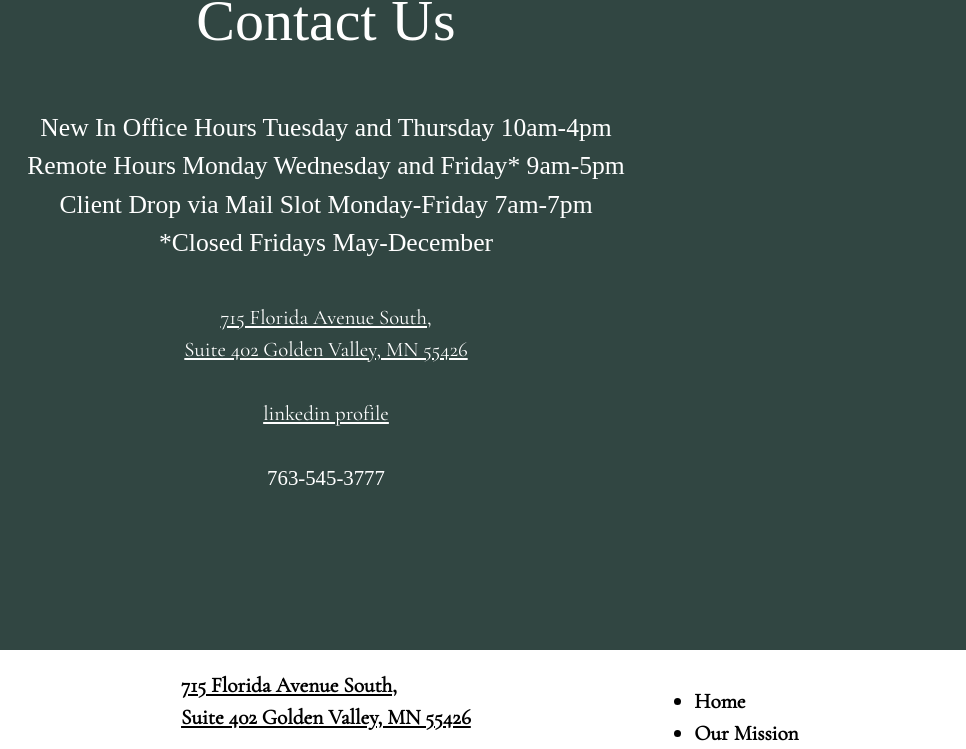
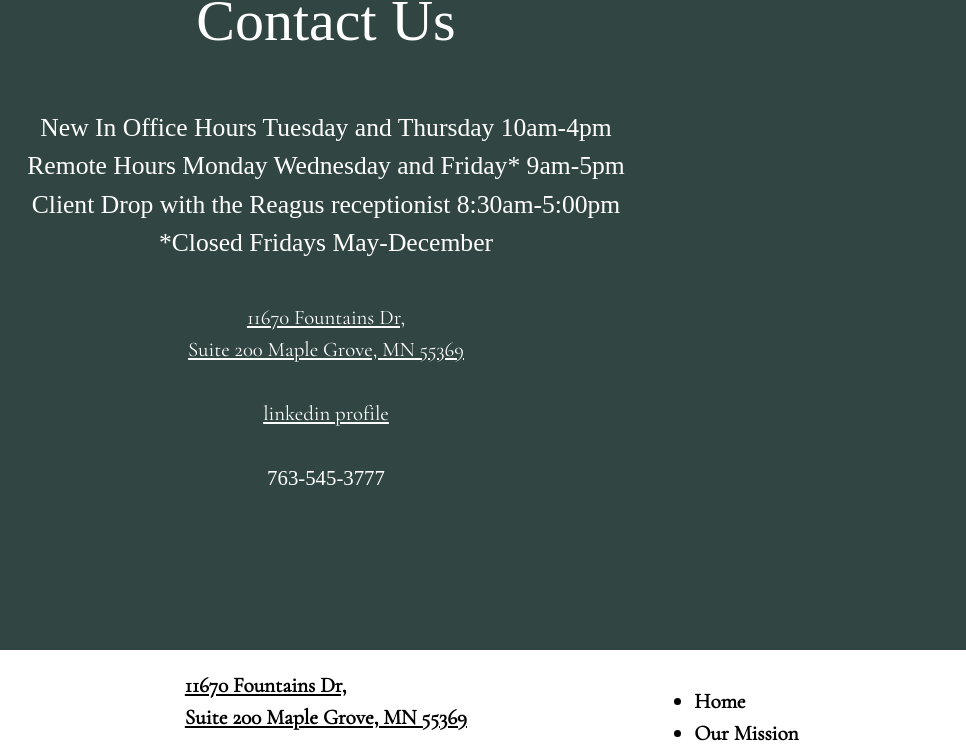
Before and after one commit to Chad-Fox1202/fox_and_fox_website, a plain HTML site: page Contact-Us.html in a window 1280 px wide. Shown: the part 209-958 px from the top of the page, 314-1280 px from the left. Drawn offline with nearby package versions, Linux system fonts and the light colour scheme.

Commit message:
Update Contact-Us.html

```diff
--- a/Contact-Us.html
+++ b/Contact-Us.html
@@ -4,7 +4,7 @@
     <meta charset="UTF-8" />
     <link rel="icon" type="image/svg+xml" href="/vite.svg" />
     <meta name="viewport" content="width=device-width, initial-scale=1.0" />
-    <title>Vite App</title>
+    <title>Fox & Fox LLC</title>
     <link rel="preconnect" href="https://fonts.googleapis.com">
     <link rel="preconnect" href="https://fonts.gstatic.com" crossorigin>
     <link href="https://fonts.googleapis.com/css2?family=Cormorant+Garamond&display=swap" rel="stylesheet">
@@ -41,12 +41,12 @@
         <h6>Contact Us</h6>
         <p class="fs-office">
             New In Office Hours Tuesday and Thursday 10am-4pm<br>
-            Remote Hours Monday Wednesday and Friday* 9am-5pm<br>Client Drop via Mail Slot Monday-Friday 7am-7pm<br>
+            Remote Hours Monday Wednesday and Friday* 9am-5pm<br>Client Drop with the Reagus receptionist 8:30am-5:00pm<br>
             *Closed Fridays May-December<br><br>
         </p>
         <p>
-            <a class="rederict contact" href="https://www.google.com/maps/place/715+Florida+Ave+S+%23402,+Minneapolis,+MN+55426/@44.9732266,-93.3637589,17z/data=!3m1!4b1!4m5!3m4!1s0x52b33494b3d870bd:0xce8f7ea9f3459c7d!8m2!3d44.9732266!4d-93.3615702?hl=en" target="_blank">
-                715 Florida Avenue South,<br>Suite 402 Golden Valley, MN 55426<br><br>
+            <a class="rederict contact" href="https://www.google.com/maps/place/11670+Fountains+Dr+Suite+200,+Maple+Grove,+MN+55369/@45.094013,-93.4289924,796m/data=!3m3!1e3!4b1!5s0x52b337f7508bfa67:0x881f1844223ac045!4m6!3m5!1s0x52b337f750cd05fb:0x984f7d024a642443!8m2!3d45.0940092!4d-93.4264175!16s%2Fg%2F11ckqn3ssy?hl=en&entry=ttu&g_ep=EgoyMDI1MDMzMS4wIKXMDSoJLDEwMjExNDUzSAFQAw%3D%3D" target="_blank">
+                11670 Fountains Dr,<br>Suite 200 Maple Grove, MN 55369<br><br>
             </a>
             <a class="rederict contact" href="https://www.linkedin.com/in/paulfoxcpa" target="_blank">
                 linkedin profile<br /><br />
@@ -66,8 +66,8 @@
             </div>
             <div class="column">
                 <p class="fs-head middle">
-                    <a class="foot-links rederict" href="https://www.google.com/maps/place/715+Florida+Ave+S+%23402,+Minneapolis,+MN+55426/@44.9732266,-93.3637589,17z/data=!3m1!4b1!4m5!3m4!1s0x52b33494b3d870bd:0xce8f7ea9f3459c7d!8m2!3d44.9732266!4d-93.3615702?hl=en" target="_blank">
-                        715 Florida Avenue South,<br>Suite 402 Golden Valley, MN 55426<br><br>
+                    <a class="foot-links rederict" href="https://www.google.com/maps/place/11670+Fountains+Dr+Suite+200,+Maple+Grove,+MN+55369/@45.094013,-93.4289924,796m/data=!3m3!1e3!4b1!5s0x52b337f7508bfa67:0x881f1844223ac045!4m6!3m5!1s0x52b337f750cd05fb:0x984f7d024a642443!8m2!3d45.0940092!4d-93.4264175!16s%2Fg%2F11ckqn3ssy?hl=en&entry=ttu&g_ep=EgoyMDI1MDMzMS4wIKXMDSoJLDEwMjExNDUzSAFQAw%3D%3D" target="_blank">
+                        11670 Fountains Dr,<br>Suite 200 Maple Grove, MN 55369<br><br>
                     </a>
                     <a class="foot-links rederict" href="https://www.linkedin.com/in/paulfoxcpa" target="_blank">
                         linkedin profile<br /><br />
```
